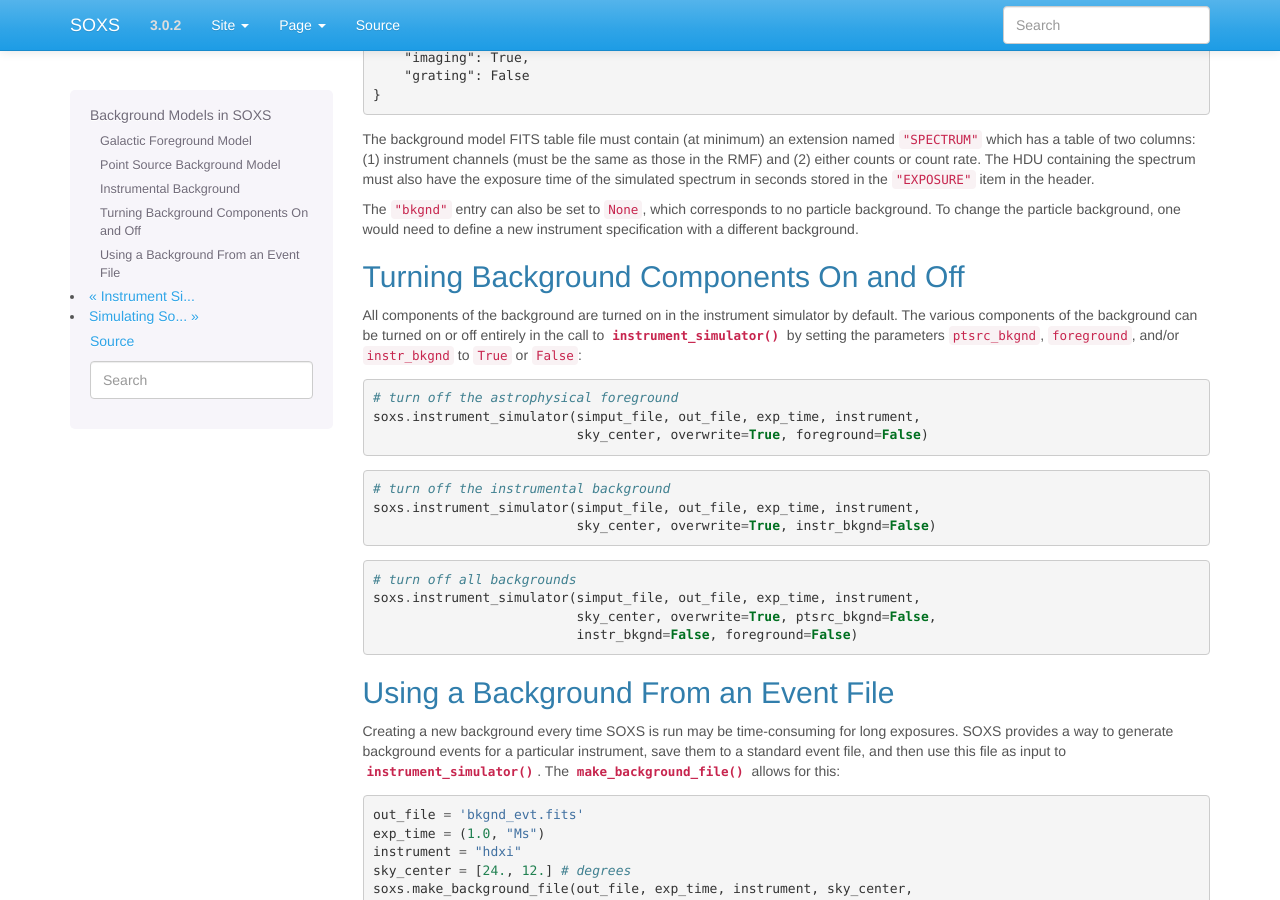
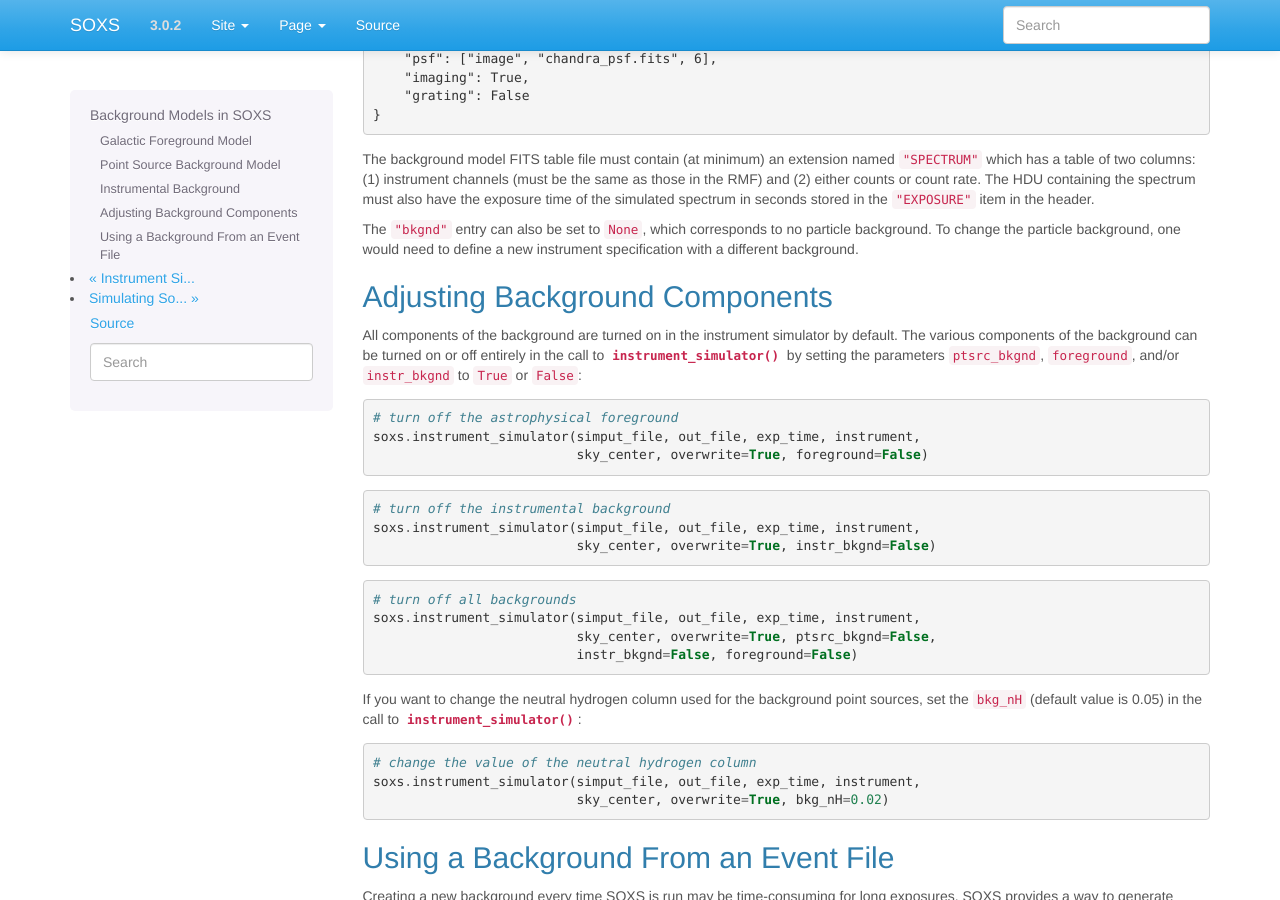
Before and after one commit to lynx-x-ray-observatory/soxs, a Sphinx documentation site: the page built from doc/source/users_guide/background.rst, in a window 1280 px wide and 900 px high, scrolled down 1446 px. Built offline with Sphinx 7.4.7, drawn with Linux system fonts in a browser that asks for light colours; some of the changed text lies outside the part shown.

Commit message:
Allow the background nH to be changed in instrument_simulator

```diff
--- a/doc/source/users_guide/background.rst
+++ b/doc/source/users_guide/background.rst
@@ -62,8 +62,10 @@ spectral index of :math:`\alpha = 2.0`. The spectral indices of AGN sources are
 drawn from a fit to the spectral index distribution of sources given in
 Figure 13a of `Hickox & Markevitch 2006 <http://adsabs.harvard.edu/abs/2006ApJ...645...95H>`_.
 Sources are absorbed by foreground Galactic neutral hydrogen assuming a neutral
-hydrogen column of :math:`n_H = 5 \times 10^{20}~\rm{cm}^{-2}`. The position of
-each point source is uniformly randomly distributed within the field of view.
+hydrogen column of :math:`n_H = 5 \times 10^{20}~\rm{cm}^{-2}` (though this can
+be changed in the call to :func:`~soxs.instrument.instrument_simulator`. The
+position of each point source is uniformly randomly distributed within the field
+of view.
 
 Though a point-source population is automatically created as a background
 component when an observation is simulated, one can also create a SIMPUT catalog
@@ -115,8 +117,8 @@ The ``"bkgnd"`` entry can also be set to ``None``, which corresponds to no
 particle background. To change the particle background, one would need to
 define a new instrument specification with a different background.
 
-Turning Background Components On and Off
-----------------------------------------
+Adjusting Background Components
+-------------------------------
 
 All components of the background are turned on in the instrument simulator by
 default. The various components of the background can be turned on or off
@@ -142,6 +144,16 @@ the parameters ``ptsrc_bkgnd``, ``foreground``, and/or ``instr_bkgnd`` to
     soxs.instrument_simulator(simput_file, out_file, exp_time, instrument,
                               sky_center, overwrite=True, ptsrc_bkgnd=False,
                               instr_bkgnd=False, foreground=False)
+
+If you want to change the neutral hydrogen column used for the background point
+sources, set the ``bkg_nH`` (default value is 0.05) in the call to
+:func:`~soxs.instrument.instrument_simulator`:
+
+.. code-block:: python
+
+    # change the value of the neutral hydrogen column
+    soxs.instrument_simulator(simput_file, out_file, exp_time, instrument,
+                              sky_center, overwrite=True, bkg_nH=0.02)
 
 .. _make-bkgnd:
 
--- a/doc/source/users_guide/instrument.rst
+++ b/doc/source/users_guide/instrument.rst
@@ -381,7 +381,7 @@ modeled using an absorbed power-law with the following parameters:
 * Power-law index :math:`\alpha = 1.45`
 * Normalization at 1 keV of :math:`2.0 \times 10^{-7} \rm{photons~cm^{-2}~keV^{-1}}`
 
-The foreground galactic absorption parameter ``nH`` and the absorption model
+The foreground galactic absorption parameter ``bkg_nH`` and the absorption model
 ``absorb_model`` can be set by hand:
 
 .. code-block:: python
@@ -391,7 +391,7 @@ The foreground galactic absorption parameter ``nH`` and the absorption model
     out_file = "lots_of_lines.pha"
     simulate_spectrum(spec, instrument, exp_time, out_file,
                       ptsrc_bkgnd=True, foreground=True,
-                      instr_bkgnd=True, overwrite=True, nH=0.02,
+                      instr_bkgnd=True, overwrite=True, bkg_nH=0.02,
                       absorb_model="tbabs", bkgnd_area=(1.0, "arcmin**2"))
 
 Instrument specifications with the ``"imaging"`` keyword set to ``False`` can
```
Also changed, not shown: 1 other file.
